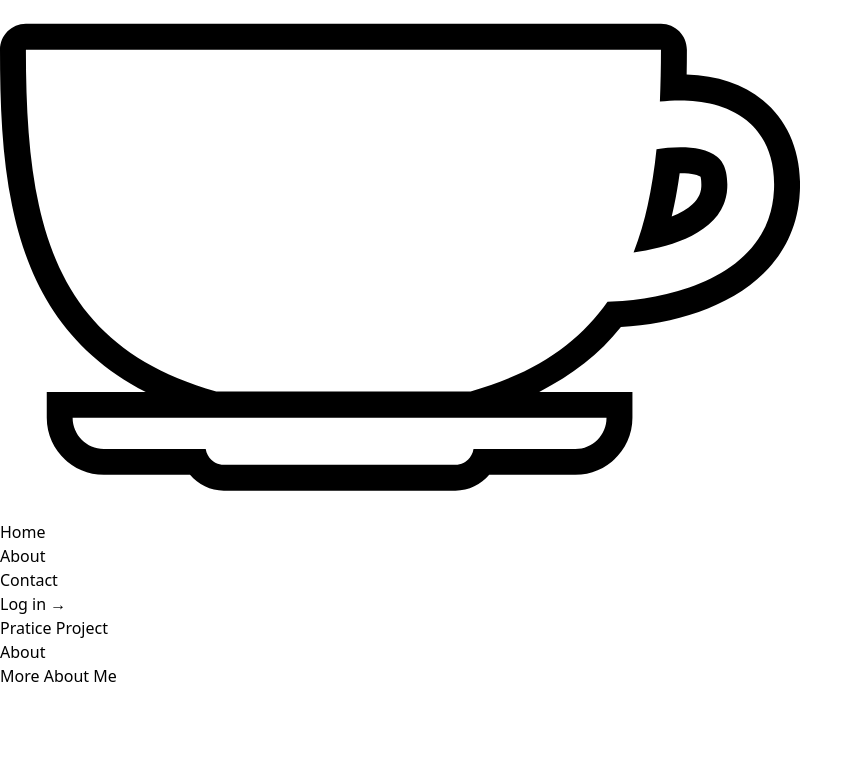
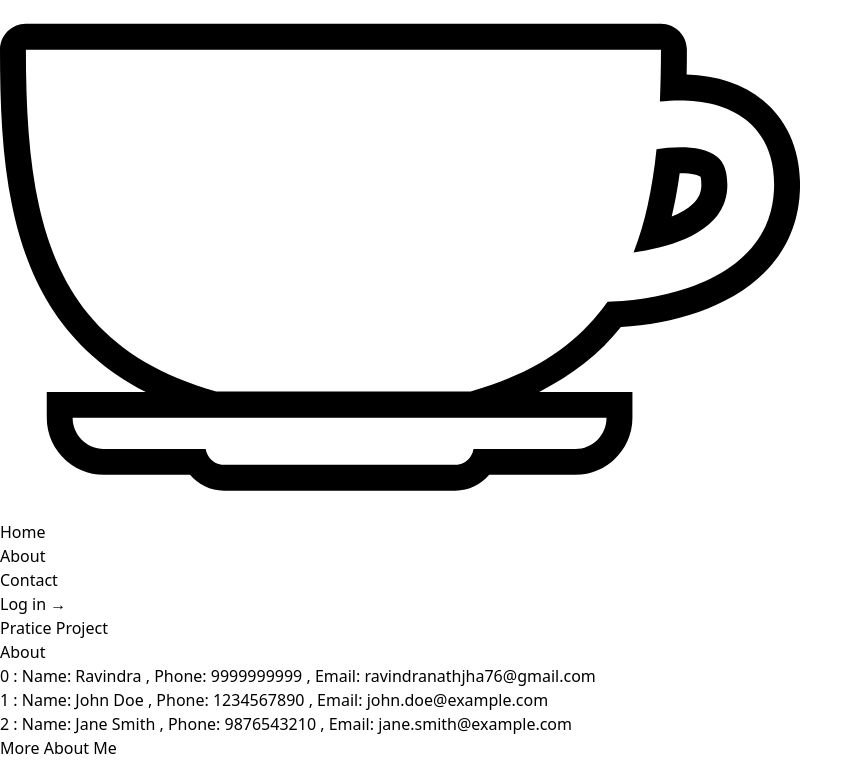
Before and after one commit to ravindrauiet/JSpiderReact, a React (Vite) app in the folder project/Pratice Project/: page /about in a window 1280 px wide. Shown: the part 304-1064 px from the top of the page, without its empty margins (0-863 px from the left). Before the commit the page ends 992 px from the top, so only its background shows below. Built offline with nearby package versions, Linux system fonts and the light colour scheme.

Commit message:
Question 4 (List Component)

```diff
--- /dev/null
+++ b/project/Pratice Project/src/Components/ListComponent.jsx
@@ -0,0 +1,17 @@
+import React from 'react';
+
+function ListComponent({ data }) {
+  return (
+    <div className="table-auto">
+        <ul>
+        {data.map((item, index) => (
+          <li key={index} className="p-3 m-3 text-red-400 text-xl">
+             {index} : Name: {item.name} , Phone: {item.phoneNo} , Email: {item.email}
+          </li>
+        ))}
+      </ul>
+    </div>
+  );
+}
+
+export default ListComponent;
--- a/project/Pratice Project/src/pages/About.jsx
+++ b/project/Pratice Project/src/pages/About.jsx
@@ -1,10 +1,29 @@
 import React from 'react'
 import Button from '../Components/Button'
+import ListComponent from '../Components/ListComponent'
 
 function About() {
+  const data = [
+    {
+      name: "Ravindra",
+      phoneNo: "9999999999",
+      email: "ravindranathjha76@gmail.com"
+    },
+    {
+      name: "John Doe",
+      phoneNo: "1234567890",
+      email: "john.doe@example.com"
+    },
+    {
+      name: "Jane Smith",
+      phoneNo: "9876543210",
+      email: "jane.smith@example.com"
+    }
+  ];
   return (
     <div>
-      <h1 className={"bg-blue-500 text-white h-80 w-15 p-4 m-4"}>About</h1>
+      <h1 className={"bg-blue-500 text-white h-10  p-4 m-4"}>About</h1>
+      <ListComponent data={data}/>
       <Button className ={"bg-blue-500 hover:bg-blue-700 text-white font-bold py-2 px-4 m-4 rounded"}><h1>More About Me</h1></Button>
     </div>
   )
```
